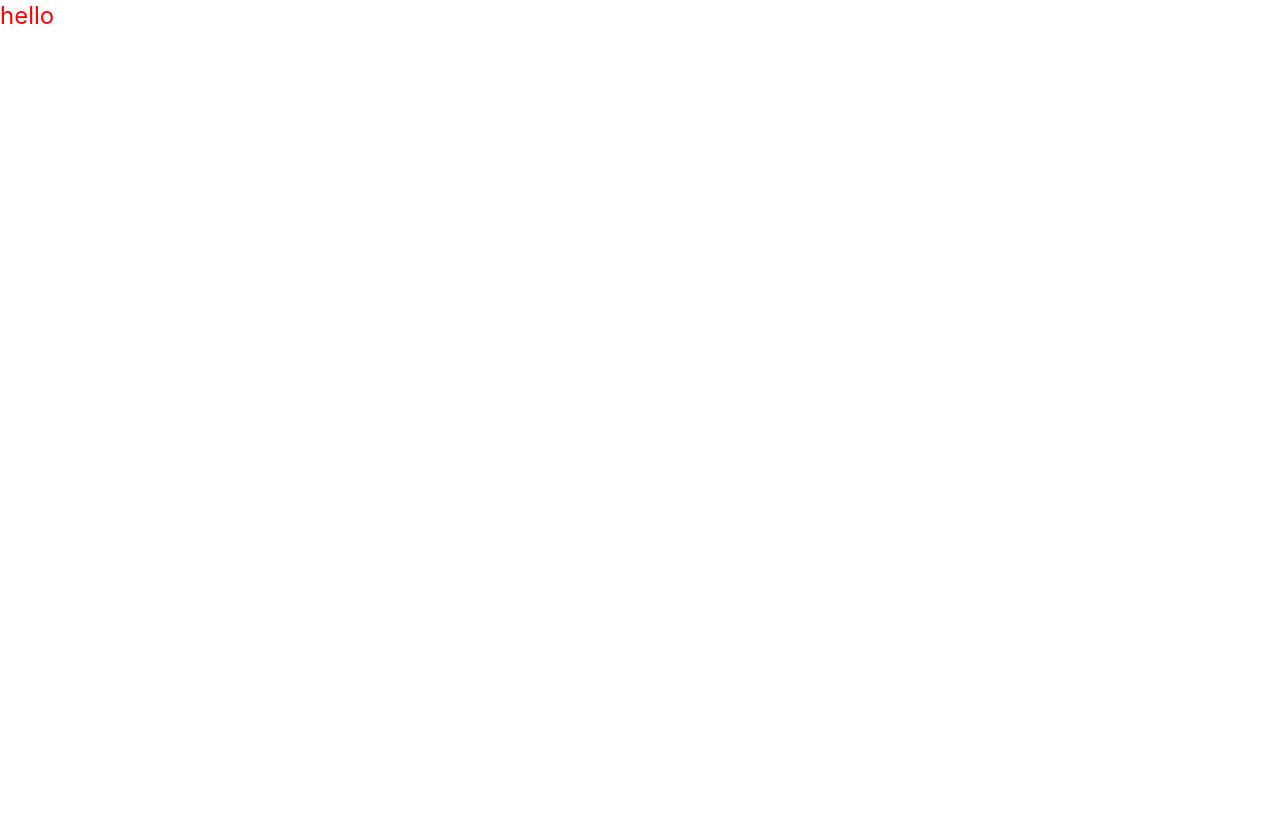
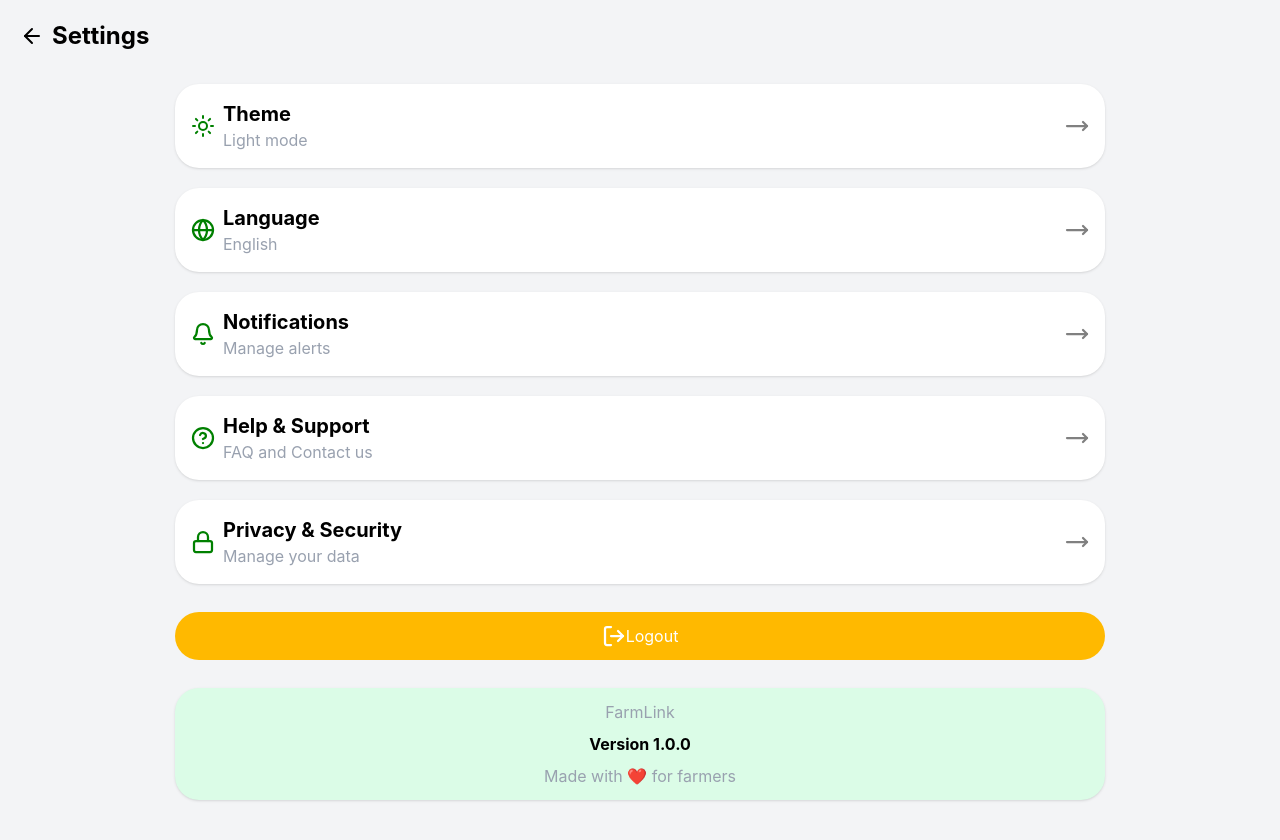
Before and after one commit to EMMANDIOMA/Agro-tech, a React (Vite) app: page / in a window 1280 px wide. Shown: the top 840 px of the page. Before the commit the page ends 800 px from the top, so only its background shows below. Built offline with nearby package versions, Linux system fonts and the light colour scheme.

Commit message:
settings

```diff
--- a/package.json
+++ b/package.json
@@ -10,10 +10,11 @@
     "preview": "vite preview"
   },
   "dependencies": {
-    "@tailwindcss/vite": "^4.3.2",
+    "@tailwindcss/vite": "^4.3.3",
+    "lucide-react": "^1.24.0",
     "react": "^19.2.7",
     "react-dom": "^19.2.7",
-    "tailwindcss": "^4.3.2"
+    "tailwindcss": "^4.3.3"
   },
   "devDependencies": {
     "@eslint/js": "^10.0.1",
--- a/src/App.jsx
+++ b/src/App.jsx
@@ -1,9 +1,9 @@
 import React from "react";
-
+import Settings from "./SettingsComponent/Settings";
 const App = () => {
   return (
     <div>
-      <h1 className="text-[red] text-2xl">hello</h1>
+      <Settings/>
     </div>
   );
 };
--- /dev/null
+++ b/src/SettingsComponent/Chart.jsx
@@ -0,0 +1,23 @@
+import React from "react";
+
+import { MoveRight } from "lucide-react";
+const Chart = ({name, names, icon}) => {
+  return (
+    <div className="flex justify-between p-4 rounded-3xl bg-white shadow items-center" >
+      <div className="flex items-center gap-2">
+        <div>
+          {icon}
+        </div>
+        <div>
+          <h1 className="font-bold text-xl">{name} </h1>
+          <p className="text-gray-400">{names} </p>
+        </div>
+      </div>
+      <div>
+        <MoveRight color="#808080" strokeWidth={2.25} />
+      </div>
+    </div>
+  );
+};
+
+export default Chart;
--- /dev/null
+++ b/src/SettingsComponent/Settings.jsx
@@ -0,0 +1,60 @@
+import React from "react";
+import { Sun } from "lucide-react";
+import { Globe } from "lucide-react";
+import { Bell } from "lucide-react";
+import { CircleQuestionMark } from "lucide-react";
+import { Lock } from "lucide-react";
+import { ArrowLeft } from "lucide-react";
+import { LogOut } from "lucide-react";
+import Chart from "./Chart";
+const Settings = () => {
+  return (
+    <>
+      <div className="p-5 min-h-screen flex flex-col gap-8 bg-gray-100">
+        <div className="flex gap-2 items-center text-2xl font-bold">
+          <ArrowLeft />
+          <h1>Settings</h1>
+        </div>
+
+        <div className="md:w-3/4 mx-auto flex flex-col gap-5 w-full">
+          <Chart
+            name={"Theme"}
+            names={"Light mode"}
+            icon={<Sun color="#008000" />}
+          />
+          <Chart
+            name={"Language"}
+            names={"English"}
+            icon={<Globe color="#008000" strokeWidth={2.25} />}
+          />
+          <Chart
+            name={"Notifications"}
+            names={"Manage alerts"}
+            icon={<Bell color="#008000" strokeWidth={2.25} />}
+          />
+          <Chart
+            name={"Help & Support"}
+            names={"FAQ and Contact us"}
+            icon={<CircleQuestionMark color="#008000" strokeWidth={2.25} />}
+          />
+          <Chart
+            name={"Privacy & Security"}
+            names={"Manage your data"}
+            icon={<Lock color="#008000" strokeWidth={2.25} />}
+          />
+          <button className="flex justify-center items-center text-white bg-amber-400 rounded-3xl p-3 my-2 hover:bg-amber-500">
+            <LogOut color="#ffffff" strokeWidth={2.25} />
+            Logout
+          </button>
+          <footer className="flex flex-col gap-2 rounded-3xl p-3 bg-green-100 justify-center items-center mb-7 shadow">
+            <p className="text-gray-400">FarmLink</p>
+            <p className="font-bold">Version 1.0.0</p>
+            <p className="text-gray-400">Made with ❤️ for farmers</p>
+          </footer>
+        </div>
+      </div>
+    </>
+  );
+};
+
+export default Settings;
```
Also changed, not shown: 1 other file (tests, documents, lock files or other folders).
